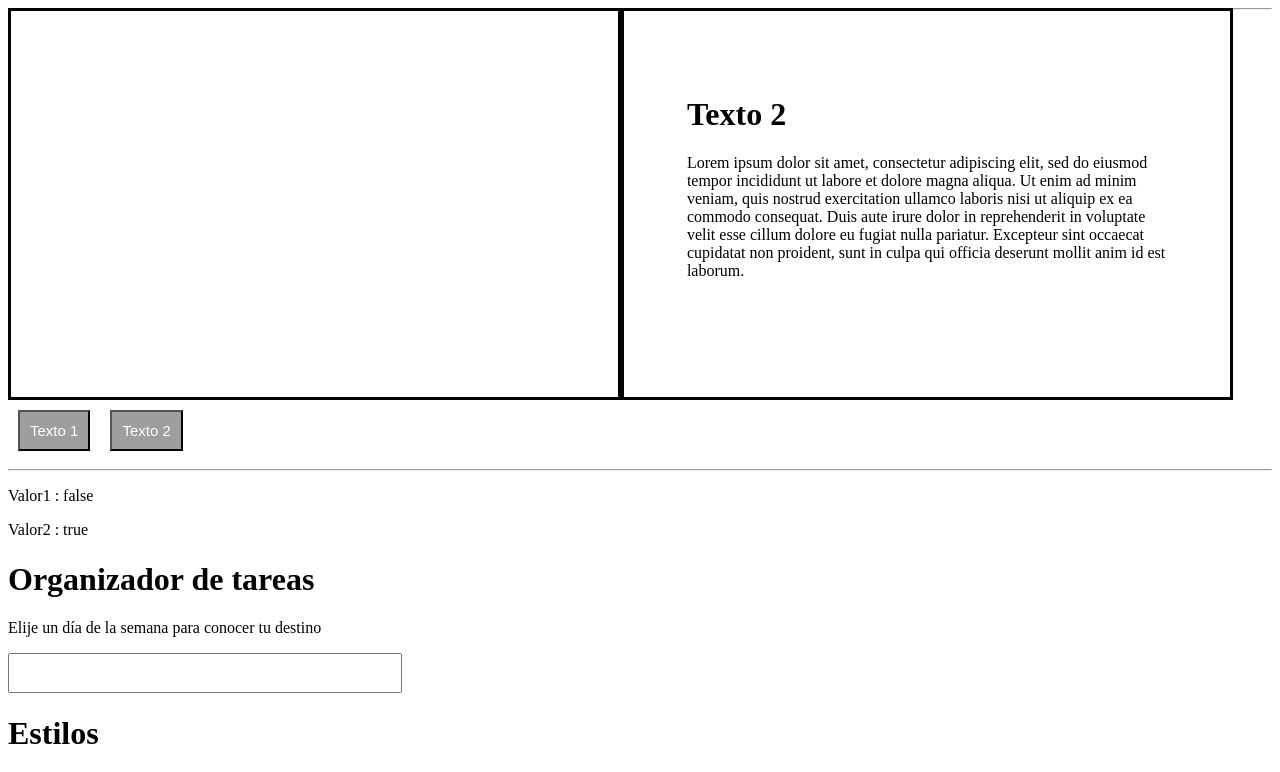
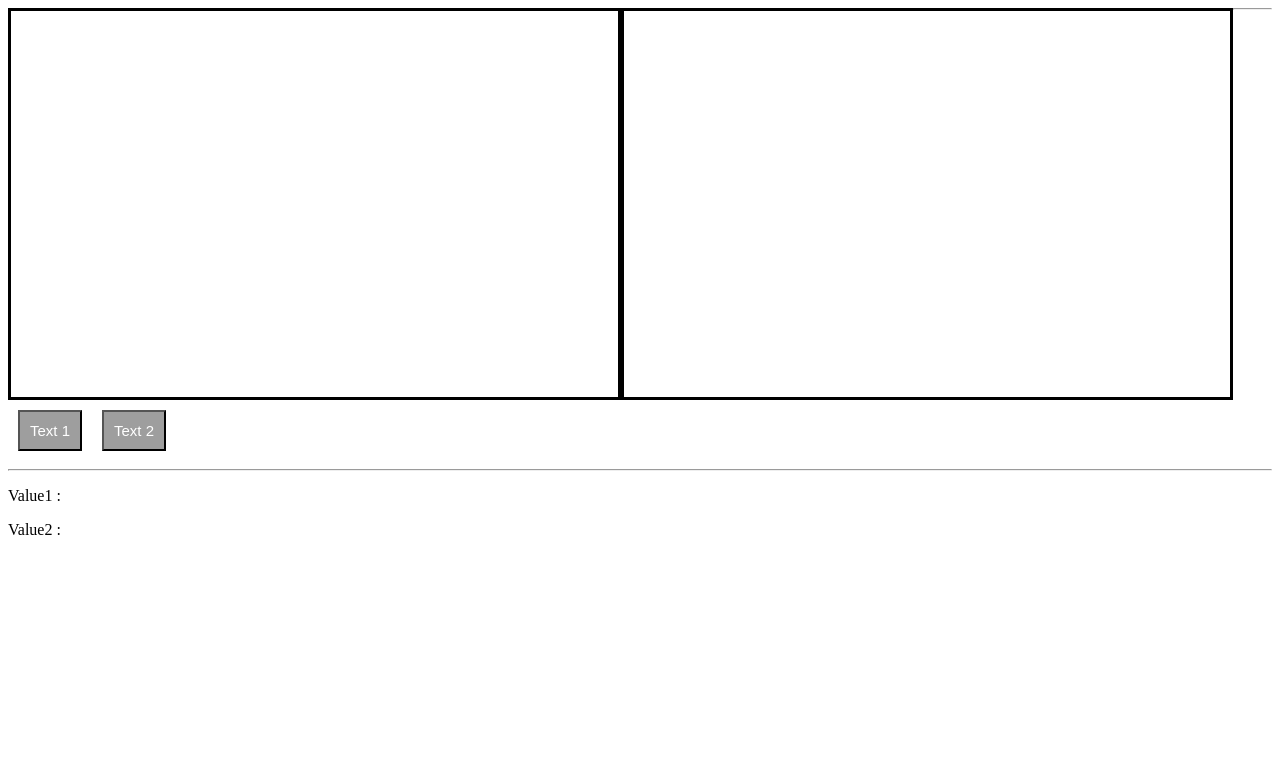
Before and after one commit to stevengf14/common-directives-angular, an Angular app: page / in a window 1280 px wide. Shown: the top 772 px of the page. Built offline with nearby package versions, Linux system fonts and the light colour scheme.

Commit message:
showing actions with ngIf

```diff
--- a/src/app/app.component.css
+++ b/src/app/app.component.css
@@ -1,5 +1,9 @@
-textarea, input, button { outline: none; }
-.contenedor {
+textarea,
+input,
+button {
+  outline: none;
+}
+.container {
   border: solid;
   width: 38%;
   display: block;
@@ -13,7 +17,7 @@ button {
   margin: 10px;
   font-size: 15px;
   color: #fff;
-  background: #9E9E9E;
+  background: #9e9e9e;
 }
 
 input {
@@ -29,24 +33,24 @@ input {
   text-align: center;
 }
 
-.cuadrado{
+.square {
   display: block;
-  margin: 20px ;
+  margin: 20px;
   height: 150px;
   width: 150px;
   border: solid 1px silver;
-  background: #ccc
+  background: #ccc;
 }
 
-button.activo{
-    background: #03A9F4;
-    color: yellow;
-    font-weight: bold;
+button.active {
+  background: #03a9f4;
+  color: yellow;
+  font-weight: bold;
 }
 
-.green{
-      border-bottom: 7px solid greenyellow;
+.green {
+  border-bottom: 7px solid greenyellow;
 }
-.red{
-      border-bottom: 7px solid crimson;
+.red {
+  border-bottom: 7px solid crimson;
 }
--- a/src/app/app.component.html
+++ b/src/app/app.component.html
@@ -1,15 +1,43 @@
-<div class="contenedor">
-  <div *ngIf="valor1">
-    <h1> Texto 1</h1>
-    <p>Lorem ipsum dolor sit amet, consectetur adipiscing elit, sed do eiusmod tempor incididunt ut labore et dolore magna aliqua.
-      Ut enim ad minim veniam, quis nostrud exercitation ullamco laboris nisi ut aliquip ex ea commodo consequat. Duis aute
-      irure dolor in reprehenderit in voluptate velit esse cillum dolore eu fugiat nulla pariatur. Excepteur sint occaecat
-      cupidatat non proident, sunt in culpa qui officia deserunt mollit anim id est laborum.</p>
-
+<div class="container">
+  <div *ngIf="value1">
+    <h1>Text 1</h1>
+    <p>
+      Lorem ipsum dolor sit amet, consectetur adipiscing elit, sed do eiusmod
+      tempor incididunt ut labore et dolore magna aliqua. Ut enim ad minim
+      veniam, quis nostrud exercitation ullamco laboris nisi ut aliquip ex ea
+      commodo consequat. Duis aute irure dolor in reprehenderit in voluptate
+      velit esse cillum dolore eu fugiat nulla pariatur. Excepteur sint occaecat
+      cupidatat non proident, sunt in culpa qui officia deserunt mollit anim id
+      est laborum.
+    </p>
+  </div>
+</div>
+<div class="container">
+  <div *ngIf="value2">
+    <h1>Text 2</h1>
+    <p>
+      Lorem ipsum dolor sit amet, consectetur adipiscing elit, sed do eiusmod
+      tempor incididunt ut labore et dolore magna aliqua. Ut enim ad minim
+      veniam, quis nostrud exercitation ullamco laboris nisi ut aliquip ex ea
+      commodo consequat. Duis aute irure dolor in reprehenderit in voluptate
+      velit esse cillum dolore eu fugiat nulla pariatur. Excepteur sint occaecat
+      cupidatat non proident, sunt in culpa qui officia deserunt mollit anim id
+      est laborum.
+    </p>
   </div>
 </div>
 
-<div class="contenedor">
+<hr />
+
+<button (click)="value1 = true">Text 1</button>
+<button (click)="value2 = !value2">Text 2</button>
+
+<hr />
+<p>Value1 : {{ value1 }}</p>
+<p>Value2 : {{ value2 }}</p>
+
+<!--
+<div class="container">
   <div *ngIf="valor2 ; else otroTexto ">
     <h1> Texto 2</h1>
     <p>Lorem ipsum dolor sit amet, consectetur adipiscing elit, sed do eiusmod tempor incididunt ut labore et dolore magna aliqua.
@@ -68,3 +96,4 @@
 
 <button (click)="color = 'red' " [ngClass]="{ 'activo': color == 'red' }" >Rojo</button>
 <button (click)="color = 'green' " [ngClass]="color" >Verde</button>
+-->
```
Also changed, not shown: 1 other file (tests, documents, lock files or other folders).
